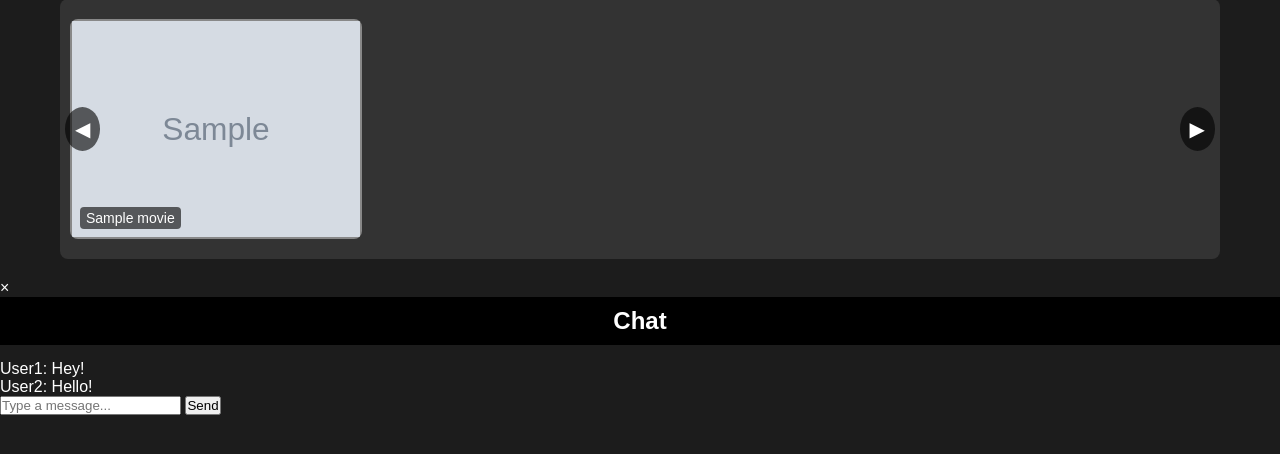
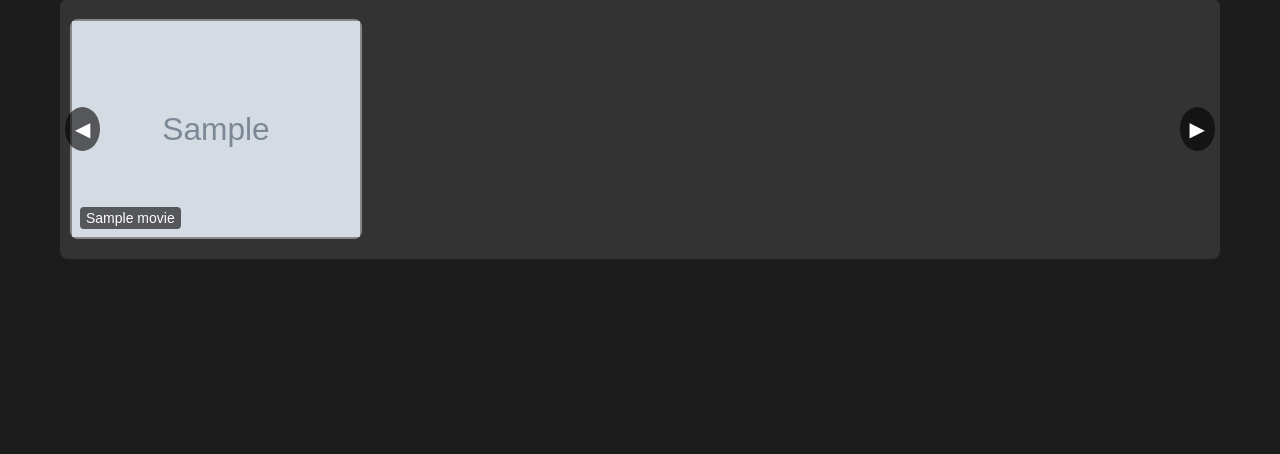
Before and after one commit to Amkangethe/CMSC447, a Python web app: template flask/templates/index.html in a window 1280 px wide. Shown: the part 184-638 px from the top of the page. Run offline with Jinja, Linux system fonts and the light colour scheme; the template is opened without the code that fills it: most values are stand-ins (such as "Sample title", 1, 10 or a date in 2020); grey boxes marked "Sample" are stand-in pictures.

Commit message:
before midterm

```diff
--- a/flask/script.js
+++ b/flask/script.js
@@ -9,3 +9,27 @@
     const container = document.getElementById(containerId);
     container.scrollBy({ left: 300, behavior: 'smooth' });
 }
+
+// Open the chat menu
+function openChatMenu() {
+    document.getElementById("chatMenu").style.display = "block";
+}
+
+// Close the chat menu
+function closeChatMenu() {
+    document.getElementById("chatMenu").style.display = "none";
+}
+
+// Example function for sending a message (you can expand this as needed)
+function sendMessage() {
+    const chatInput = document.querySelector(".chat-input input[type='text']");
+    const message = chatInput.value;
+    if (message.trim() !== "") {
+        const chatHistory = document.querySelector(".chat-history");
+        const messageElement = document.createElement("p");
+        messageElement.textContent = `You: ${message}`;
+        chatHistory.appendChild(messageElement);
+        chatInput.value = ""; // Clear input
+        chatHistory.scrollTop = chatHistory.scrollHeight; // Scroll to bottom
+    }
+}
--- a/flask/templates/index.html
+++ b/flask/templates/index.html
@@ -33,6 +33,7 @@
         .logo {
             display: flex;
             align-items: center;
+            cursor: pointer;
         }
 
         .logo img {
@@ -149,12 +150,67 @@
         .scroll-btn.right {
             right: 5px;
         }
+
+        /* Chat Overlay Styling */
+        .chat-overlay {
+            display: none; /* Hidden by default */
+            position: fixed;
+            top: 0;
+            left: 0;
+            width: 100%;
+            height: 100%;
+            background-color: rgba(0, 0, 0, 0.9); /* Black background with transparency */
+            z-index: 1000; /* Sit on top */
+            overflow-y: auto;
+        }
+
+        .chat-header {
+            padding: 20px;
+            background-color: #333;
+            color: #fff;
+            text-align: center;
+        }
+
+        .closebtn {
+            position: absolute;
+            top: 10px;
+            right: 20px;
+            font-size: 30px;
+            color: #fff;
+            cursor: pointer;
+        }
+
+        .chat-history {
+            padding: 20px;
+            height: 60%;
+            overflow-y: scroll;
+            color: #fff;
+        }
+
+        .chat-input {
+            padding: 20px;
+            display: flex;
+            gap: 10px;
+            background-color: #333;
+        }
+
+        .chat-input input[type="text"] {
+            flex: 1;
+            padding: 10px;
+            font-size: 16px;
+        }
+
+        .chat-input button {
+            padding: 10px;
+            font-size: 16px;
+            cursor: pointer;
+        }
     </style>
 </head>
 <body>
 
     <header>
-        <div class="logo">
+        <div class="logo" onclick="openChatMenu()">
             <img src="{{ url_for('static', filename='images/logo.png') }}" alt="Logo">
             <h1>Cinegram</h1>
             {% if username %}
@@ -189,7 +245,49 @@
         </section>
     </main>
 
+    <!-- Overlay Side Menu for Chat -->
+    <div id="chatMenu" class="chat-overlay">
+        <div class="chat-header">
+            <span class="closebtn" onclick="closeChatMenu()">&times;</span>
+            <h2>Chat</h2>
+        </div>
+        <div class="chat-history">
+            <!-- Chat history content goes here -->
+            <p>User1: Hey!</p>
+            <p>User2: Hello!</p>
+        </div>
+        <div class="chat-input">
+            <input type="text" placeholder="Type a message...">
+            <button onclick="sendMessage()">Send</button>
+        </div>
+    </div>
+
     <script>
+        // Open the chat menu
+        function openChatMenu() {
+            document.getElementById("chatMenu").style.display = "block";
+        }
+
+        // Close the chat menu
+        function closeChatMenu() {
+            document.getElementById("chatMenu").style.display = "none";
+        }
+
+        // Example function for sending a message
+        function sendMessage() {
+            const chatInput = document.querySelector(".chat-input input[type='text']");
+            const message = chatInput.value;
+            if (message.trim() !== "") {
+                const chatHistory = document.querySelector(".chat-history");
+                const messageElement = document.createElement("p");
+                messageElement.textContent = `You: ${message}`;
+                chatHistory.appendChild(messageElement);
+                chatInput.value = ""; // Clear input
+                chatHistory.scrollTop = chatHistory.scrollHeight; // Scroll to bottom
+            }
+        }
+
+        // Scrolling functions for movie lists
         function scrollLeft(containerId) {
             const container = document.getElementById(containerId);
             container.scrollBy({
@@ -206,26 +304,6 @@
             });
         }
     </script>
+
 </body>
 </html>
-
-<!-- Overlay Side Menu for Chat -->
-<div id="chatMenu" class="chat-overlay">
-    <div class="chat-header">
-        <span class="closebtn" onclick="closeChatMenu()">&times;</span>
-        <h2>Chat</h2>
-    </div>
-    <div class="chat-history">
-        <!-- Chat history content goes here -->
-        <p>User1: Hey!</p>
-        <p>User2: Hello!</p>
-    </div>
-    <div class="chat-input">
-        <input type="text" placeholder="Type a message...">
-        <button>Send</button>
-    </div>
-</div>
-
-<script src="script.js"></script>
-</body>
-</html>
```
Also changed, not shown: flask/static/styles.css (+55 -0 lines).
